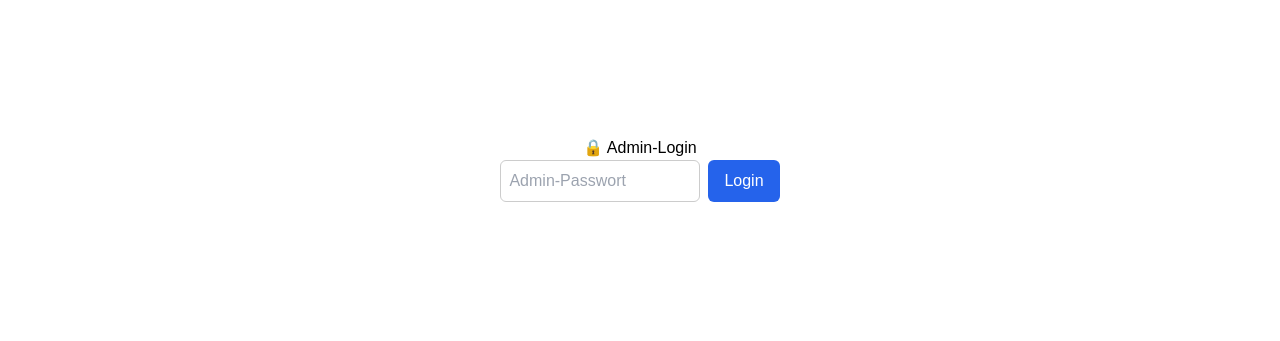
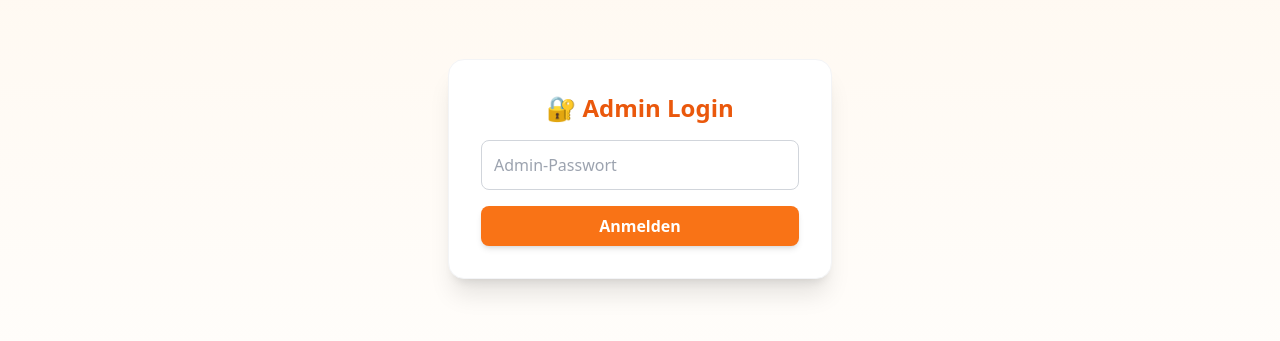
Before and after one commit to RaykSchroeder/RoepischeSpiele, a Next.js app: page /admin in a window 1280 px wide. Shown: the part 231-572 px from the top of the page. Built offline with nearby package versions, Linux system fonts and the light colour scheme.

Commit message:
Update admin.js

```diff
--- a/pages/admin.js
+++ b/pages/admin.js
@@ -1,151 +1,186 @@
-import { useState } from "react";
+import { useEffect, useState } from "react";
 
 export default function AdminPage() {
+  const [pass, setPass] = useState("");
+  const [authorized, setAuthorized] = useState(false);
   const [registrations, setRegistrations] = useState([]);
-  const [inputPass, setInputPass] = useState("");
-  const [authenticated, setAuthenticated] = useState(false);
-  const [error, setError] = useState(null);
+  const [search, setSearch] = useState("");
+  const [status, setStatus] = useState("idle");
 
-  async function handleLogin(e) {
-    e.preventDefault();
-    setError(null);
+  async function loadRegistrations() {
+    setStatus("loading");
+    try {
+      const res = await fetch("/api/admin-registrations", {
+        headers: { "x-admin-pass": pass },
+      });
+      const data = await res.json();
 
-    const res = await fetch("/api/admin", {
-      method: "POST",
-      headers: { "Content-Type": "application/json" },
-      body: JSON.stringify({ pass: inputPass }),
+      if (!res.ok) throw new Error(data.error || "Fehler beim Laden");
+      setRegistrations(data);
+      setAuthorized(true);
+      setStatus("success");
+    } catch (err) {
+      console.error("Fehler beim Laden:", err);
+      setStatus("error");
+    }
+  }
+
+  async function deleteEntry(id) {
+    if (!confirm("Diesen Eintrag wirklich löschen?")) return;
+    try {
+      const res = await fetch(`/api/admin-registrations?id=${id}`, {
+        method: "DELETE",
+        headers: { "x-admin-pass": pass },
       });
-
-    const result = await res.json();
       if (res.ok) {
-      setAuthenticated(true);
-      setRegistrations(result.data || []);
+        setRegistrations((prev) => prev.filter((r) => r.id !== id));
       } else {
-      setError(result.error || "Falsches Passwort");
+        alert("Fehler beim Löschen");
+      }
+    } catch (err) {
+      console.error(err);
+      alert("Fehler beim Löschen");
     }
   }
 
   function exportCSV() {
-    const header = Object.keys(registrations[0] || {}).join(";");
-    const rows = registrations
-      .map((r) =>
-        Object.values(r)
-          .map((v) => `"${String(v ?? "").replace(/"/g, '""')}"`)
-          .join(";")
-      )
-      .join("\n");
-    const blob = new Blob([`${header}\n${rows}`], {
-      type: "text/csv;charset=utf-8;",
-    });
-    const link = document.createElement("a");
-    link.href = URL.createObjectURL(blob);
-    link.download = "registrations.csv";
-    link.click();
+    const headers = [
+      "Name",
+      "Adresse",
+      "Telefon",
+      "E-Mail",
+      "Wie gefunden",
+      "Kontaktperson",
+    ];
+    const rows = registrations.map((r) => [
+      r.name,
+      r.address,
+      r.phone,
+      r.email,
+      r.how_found,
+      r.contact_person,
+    ]);
+    const csv =
+      [headers, ...rows].map((row) => row.join(";")).join("\n");
+    const blob = new Blob([csv], { type: "text/csv" });
+    const url = URL.createObjectURL(blob);
+    const a = document.createElement("a");
+    a.href = url;
+    a.download = "roepische_spiele_registrierungen.csv";
+    a.click();
+    URL.revokeObjectURL(url);
   }
 
-  if (!authenticated) {
+  const filtered = registrations.filter((r) =>
+    [r.name, r.email, r.contact_person]
+      .some((val) => val?.toLowerCase().includes(search.toLowerCase()))
+  );
+
+  if (!authorized) {
     return (
-      <div
-        style={{
-          display: "flex",
-          flexDirection: "column",
-          alignItems: "center",
-          justifyContent: "center",
-          height: "100vh",
-          fontFamily: "sans-serif",
-        }}
-      >
-        <h2>🔒 Admin-Login</h2>
-        <form onSubmit={handleLogin} style={{ display: "flex", gap: "8px" }}>
+      <div className="min-h-screen flex flex-col items-center justify-center bg-gradient-to-b from-orange-50 to-white">
+        <div className="bg-white p-8 rounded-2xl shadow-xl w-full max-w-sm text-center border border-gray-100">
+          <h1 className="text-2xl font-bold mb-4 text-orange-600">
+            🔐 Admin Login
+          </h1>
           <input
             type="password"
             placeholder="Admin-Passwort"
-            value={inputPass}
-            onChange={(e) => setInputPass(e.target.value)}
-            style={{
-              padding: "8px",
-              borderRadius: "6px",
-              border: "1px solid #ccc",
-              width: "200px",
-            }}
+            value={pass}
+            onChange={(e) => setPass(e.target.value)}
+            className="w-full border border-gray-300 p-3 rounded-lg focus:ring-2 focus:ring-orange-400 outline-none"
           />
           <button
-            type="submit"
-            style={{
-              background: "#2563eb",
-              color: "white",
-              padding: "8px 16px",
-              border: "none",
-              borderRadius: "6px",
-              cursor: "pointer",
-            }}
+            onClick={loadRegistrations}
+            className="bg-orange-500 hover:bg-orange-600 text-white font-bold py-2 px-6 rounded-lg shadow-md w-full mt-4 transition"
           >
-            Login
+            Anmelden
           </button>
-        </form>
-        {error && <p style={{ color: "red" }}>{error}</p>}
+          {status === "error" && (
+            <p className="text-red-600 mt-3 font-medium">
+              ❌ Passwort falsch oder keine Berechtigung
+            </p>
+          )}
+        </div>
       </div>
     );
   }
 
   return (
-    <div style={{ padding: "2rem", fontFamily: "sans-serif" }}>
-      <h1>🧾 Admin-Dashboard – Röpische Spiele</h1>
+    <div className="min-h-screen bg-gradient-to-b from-orange-50 to-white flex flex-col">
+      <header className="bg-gradient-to-r from-yellow-600 to-orange-600 text-white py-4 shadow-md">
+        <div className="max-w-5xl mx-auto flex items-center justify-between px-4">
+          <h1 className="text-xl md:text-2xl font-bold">
+            🧭 Adminbereich – Röpische Spiele 2025
+          </h1>
+          <button
+            onClick={() => {
+              setAuthorized(false);
+              setPass("");
+            }}
+            className="bg-white/20 hover:bg-white/30 text-white px-4 py-2 rounded-lg"
+          >
+            Abmelden
+          </button>
+        </div>
+      </header>
+
+      <main className="flex-1 max-w-5xl mx-auto p-6 w-full">
+        <div className="flex flex-col md:flex-row justify-between items-center mb-6 gap-3">
+          <input
+            placeholder="🔍 Suche nach Name, E-Mail oder Kontaktperson..."
+            value={search}
+            onChange={(e) => setSearch(e.target.value)}
+            className="w-full md:w-2/3 p-3 border border-gray-300 rounded-lg focus:ring-2 focus:ring-orange-400 outline-none"
+          />
           <button
             onClick={exportCSV}
-        style={{
-          background: "#2563eb",
-          color: "white",
-          padding: "8px 16px",
-          borderRadius: "8px",
-          border: "none",
-          cursor: "pointer",
-          marginBottom: "1rem",
-        }}
+            className="bg-orange-500 hover:bg-orange-600 text-white font-bold py-2 px-6 rounded-lg shadow-md transition"
           >
-        📤 Export als CSV
+            📤 Exportieren
           </button>
+        </div>
 
-      <table
-        border="1"
-        cellPadding="8"
-        style={{
-          borderCollapse: "collapse",
-          width: "100%",
-          fontSize: "0.9rem",
-        }}
-      >
-        <thead style={{ background: "#f0f0f0" }}>
+        {filtered.length === 0 ? (
+          <p className="text-gray-600 text-center mt-10">
+            Keine Einträge gefunden.
+          </p>
+        ) : (
+          <div className="overflow-x-auto">
+            <table className="min-w-full bg-white border border-gray-200 rounded-xl shadow-md">
+              <thead className="bg-orange-100">
                 <tr>
-            <th>ID</th>
-            <th>Name</th>
-            <th>Adresse</th>
-            <th>Telefon</th>
-            <th>E-Mail</th>
-            <th>Wie gefunden</th>
-            <th>Kontaktperson</th>
-            <th>Datum</th>
+                  <th className="p-3 text-left font-semibold">Name</th>
+                  <th className="p-3 text-left font-semibold">E-Mail</th>
+                  <th className="p-3 text-left font-semibold">Telefon</th>
+                  <th className="p-3 text-left font-semibold">Wie gefunden</th>
+                  <th className="p-3 text-left font-semibold">Kontakt</th>
+                  <th className="p-3 text-right font-semibold">Aktion</th>
                 </tr>
               </thead>
               <tbody>
-          {registrations.map((r) => (
-            <tr key={r.id}>
-              <td>{r.id}</td>
-              <td>{r.name}</td>
-              <td>{r.address}</td>
-              <td>{r.phone}</td>
-              <td>{r.email}</td>
-              <td>{r.how_found}</td>
-              <td>{r.contact_person}</td>
-              <td>
-                {r.created_at
-                  ? new Date(r.created_at).toLocaleString("de-DE")
-                  : ""}
+                {filtered.map((r) => (
+                  <tr key={r.id} className="border-t hover:bg-orange-50">
+                    <td className="p-3">{r.name}</td>
+                    <td className="p-3">{r.email}</td>
+                    <td className="p-3">{r.phone}</td>
+                    <td className="p-3">{r.how_found}</td>
+                    <td className="p-3">{r.contact_person}</td>
+                    <td className="p-3 text-right">
+                      <button
+                        onClick={() => deleteEntry(r.id)}
+                        className="text-red-500 hover:text-red-700"
+                      >
+                        🗑️
+                      </button>
                     </td>
                   </tr>
                 ))}
               </tbody>
             </table>
           </div>
+        )}
+      </main>
+    </div>
   );
 }
```
Lines whose indentation alone changed are shown as unchanged.
